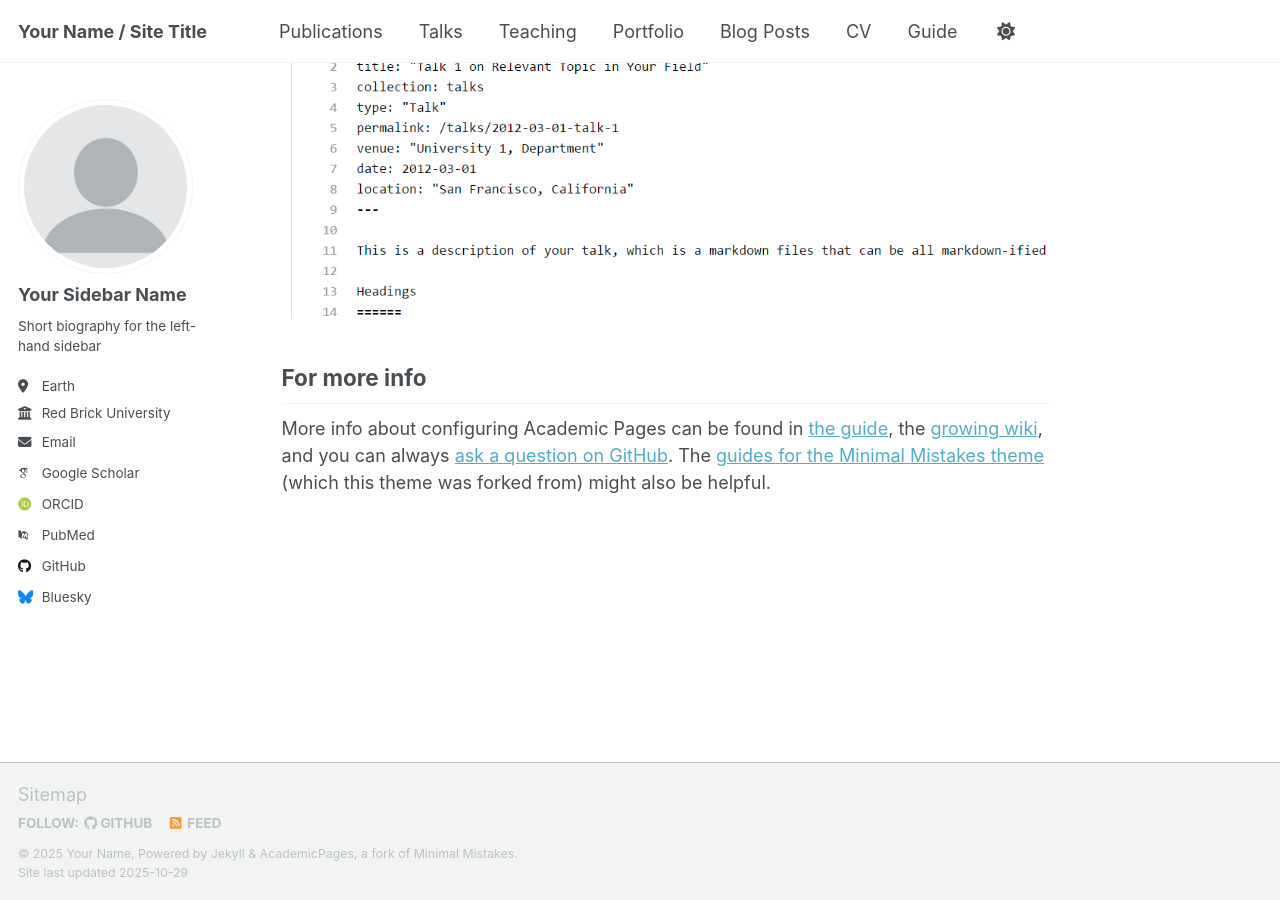
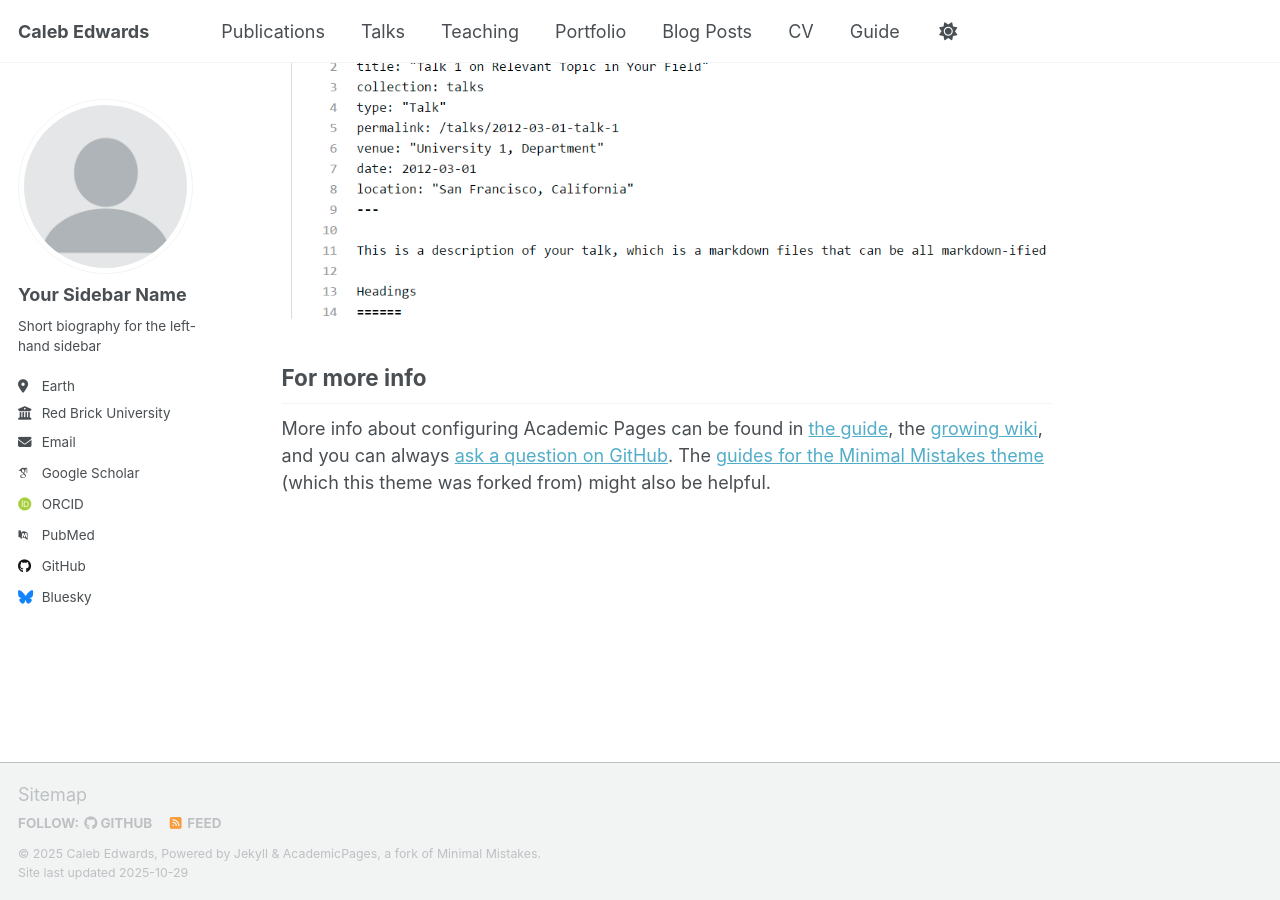
Before and after one commit to CEdwards04/CEdwards04.github.io, a Jekyll site: the page built from _pages/about.md, in a window 1280 px wide and 900 px high, scrolled down 2880 px. Built offline with Jekyll 4.4.1, drawn with Linux system fonts in a browser that asks for light colours; some web fonts are replaced; a script that is not in the unit is left out.

Commit message:
Update site title and name in config

```diff
--- a/_config.yml
+++ b/_config.yml
@@ -9,9 +9,9 @@
 # Basic Site Settings
 locale                   : "en-US"
 site_theme               : "default" # Currently available options are "default", "air"
-title                    : "Your Name / Site Title"
+title                    : "Caleb Edwards"
 title_separator          : "-"
-name                     : &name "Your Name"
+name                     : &name "Caleb Edwards"
 description              : &description "Your Name's academic portfolio"   # Update this with a general description of your site, this is the default if not overridden by a page
 url                      : https://academicpages.github.io # The base hostname & protocol for your site e.g. "https://[your GitHub username].github.io",
                                                            # or if you already have some other page hosted on Github then use "https://[your GitHub username].github.io/[Your Repo Name]"
```
